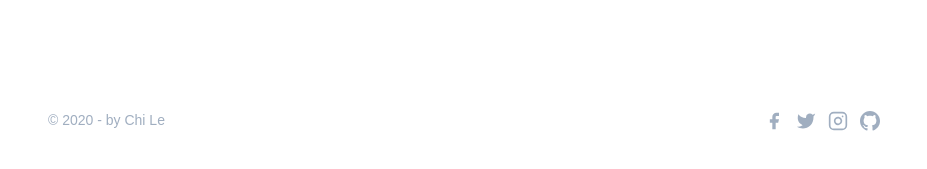
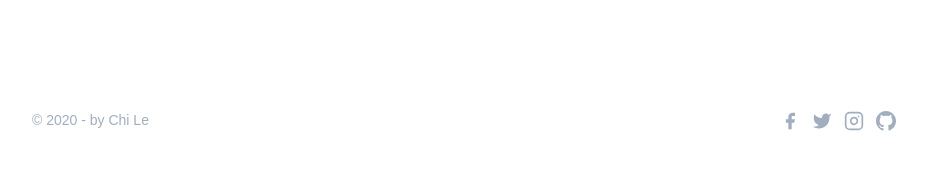
Before and after one commit to chile20/portfolio, a React (Create React App) app: page /portfolio/about in a window 1280 px wide. Shown: the part 628-797 px from the top of the page, without its empty margins (176-1103 px from the left). Built offline with nearby package versions, Linux system fonts and the light colour scheme.

Commit message:
Reduce footer padding to 4

```diff
--- a/src/components/footer.js
+++ b/src/components/footer.js
@@ -5,7 +5,7 @@ class Footer extends Component {
   render() {
     return (
             <footer className="text-gray-700 font-body">
-            <div className="container max-w-4xl mx-auto py-8 sm:py-8 px-8 flex items-center sm:flex-row flex-col">
+            <div className="container max-w-4xl mx-auto py-8 sm:py-8 px-4 flex items-center sm:flex-row flex-col">
                 <p className="text-sm text-gray-500 sm:py-2 sm:mt-0 mt-4">© 2020 - by Chi Le
                 </p>
                 <span className="inline-flex sm:ml-auto sm:mt-0 mt-4 justify-center sm:justify-start">
```
